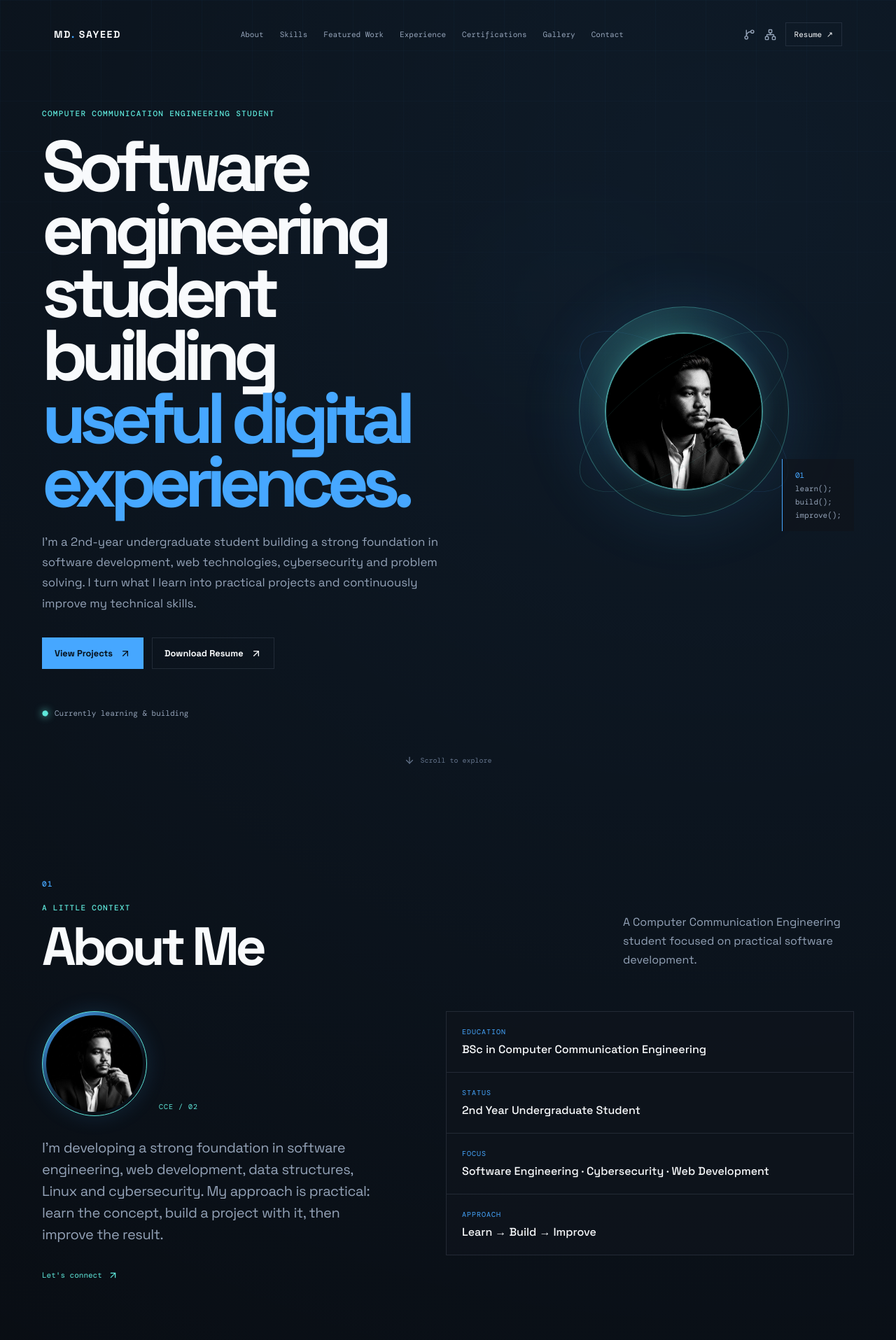
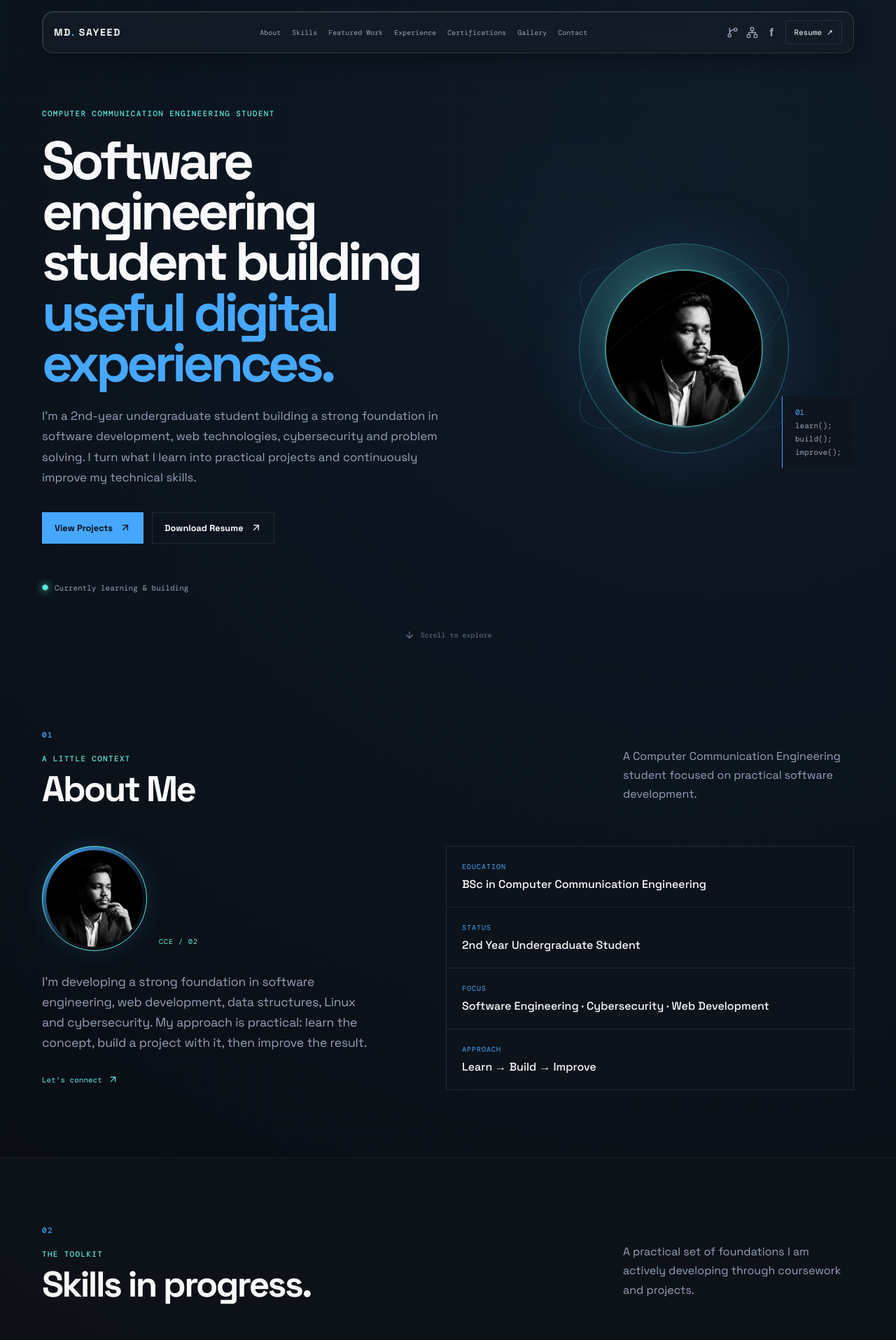
Before and after one commit to ms2150125-ui/portfolio-sayeed, a React (Vite) app: page / in a window 1280 px wide. Shown: the top 1915 px of the page at 70% size. Built offline with nearby package versions, Linux system fonts and the light colour scheme.

Commit message:
Apnar commit message ekhane din

```diff
--- a/src/components/Footer.jsx
+++ b/src/components/Footer.jsx
@@ -1,2 +1,2 @@
 import { GitBranch, Network, Mail } from 'lucide-react'
-export default function Footer() { return <footer className="footer"><div className="container footer__grid"><div><a className="wordmark" href="#top">MD<span>.</span> SAYEED</a><p>Computer Communication Engineering Student</p></div><div className="footer__focus">Software Engineering · Web Development · Cybersecurity</div><div className="footer__social"><a href="https://github.com/ms2150125-ui" aria-label="GitHub"><GitBranch size={17} /></a><a href="https://linkedin.com/in/md-sayeed-13b79b42b" aria-label="LinkedIn"><Network size={17} /></a><a href="mailto:ms2150125@gmail.com" aria-label="Email"><Mail size={17} /></a></div></div><div className="container footer__bottom"><span>© 2026 MD. Sayeed</span><span>Built while learning, one project at a time.</span></div></footer> }
+export default function Footer() { return <footer className="footer"><div className="container footer__grid"><div><a className="wordmark" href="#top">MD<span>.</span> SAYEED</a><p>Computer Communication Engineering Student</p></div><div className="footer__focus">Software Engineering · Web Development · Cybersecurity</div><div className="footer__social"><a href="https://github.com/ms2150125-ui" aria-label="GitHub"><GitBranch size={17} /></a><a href="https://linkedin.com/in/md-sayeed-13b79b42b" aria-label="LinkedIn"><Network size={17} /></a><a href="https://www.facebook.com/mdsayeed.dev" aria-label="Facebook" target="_blank" rel="noreferrer"><span className="facebook-mark">f</span></a><a href="mailto:ms2150125@gmail.com" aria-label="Email"><Mail size={17} /></a></div></div><div className="container footer__bottom"><span>© 2026 MD. Sayeed</span><span>Built while learning, one project at a time.</span></div></footer> }
--- a/src/components/Navbar.jsx
+++ b/src/components/Navbar.jsx
@@ -8,5 +8,5 @@ export default function Navbar() {
   const [open, setOpen] = useState(false)
   const [scrolled, setScrolled] = useState(false)
   useEffect(() => { const handleScroll = () => setScrolled(window.scrollY > 18); window.addEventListener('scroll', handleScroll); return () => window.removeEventListener('scroll', handleScroll) }, [])
-  return <motion.header className={`nav ${scrolled ? 'nav--scrolled' : ''}`} animate={{ y: 0 }} initial={{ y: -20 }} transition={{ duration: .45 }}><div className="container nav__inner"><a className="wordmark" href="#top">MD<span>.</span> SAYEED</a><nav className="nav__links" aria-label="Primary navigation">{links.map(([label, href]) => <a href={href} key={label}>{label}</a>)}</nav><div className="nav__actions"><a className="icon-link" href="https://github.com/ms2150125-ui" aria-label="GitHub"><GitBranch size={17} /></a><a className="icon-link" href="https://linkedin.com/in/md-sayeed-13b79b42b" aria-label="LinkedIn"><Network size={17} /></a><a className="nav__resume" href="/resume.pdf">Resume <span>↗</span></a><button className="menu-toggle" onClick={() => setOpen(!open)} aria-label={open ? 'Close menu' : 'Open menu'} aria-expanded={open}>{open ? <X size={20} /> : <Menu size={20} />}</button></div></div>{open && <motion.nav className="mobile-menu" initial={{ opacity: 0, y: -8 }} animate={{ opacity: 1, y: 0 }} aria-label="Mobile navigation">{links.map(([label, href]) => <a href={href} onClick={() => setOpen(false)} key={label}>{label}</a>)}</motion.nav>}</motion.header>
+  return <motion.header className={`nav ${scrolled ? 'nav--scrolled' : ''}`} animate={{ y: 0 }} initial={{ y: -20 }} transition={{ duration: .45 }}><div className="container nav__inner"><a className="wordmark" href="#top">MD<span>.</span> SAYEED</a><nav className="nav__links" aria-label="Primary navigation">{links.map(([label, href]) => <a href={href} key={label}>{label}</a>)}</nav><div className="nav__actions"><a className="icon-link" href="https://github.com/ms2150125-ui" aria-label="GitHub"><GitBranch size={17} /></a><a className="icon-link" href="https://linkedin.com/in/md-sayeed-13b79b42b" aria-label="LinkedIn"><Network size={17} /></a><a className="icon-link" href="https://www.facebook.com/mdsayeed.dev" aria-label="Facebook" target="_blank" rel="noreferrer"><span className="facebook-mark">f</span></a><a className="nav__resume" href="/resume.pdf">Resume <span>↗</span></a><button className="menu-toggle" onClick={() => setOpen(!open)} aria-label={open ? 'Close menu' : 'Open menu'} aria-expanded={open}>{open ? <X size={20} /> : <Menu size={20} />}</button></div></div>{open && <motion.nav className="mobile-menu" initial={{ opacity: 0, y: -8 }} animate={{ opacity: 1, y: 0 }} aria-label="Mobile navigation">{links.map(([label, href]) => <a href={href} onClick={() => setOpen(false)} key={label}>{label}</a>)}</motion.nav>}</motion.header>
 }
--- a/src/components/SocialLinks.jsx
+++ b/src/components/SocialLinks.jsx
@@ -1,2 +1,2 @@
 import { GitBranch, Network, Mail } from 'lucide-react'
-export default function SocialLinks() { return <div className="social-links"><a href="mailto:ms2150125@gmail.com"><Mail size={17} /> Email</a><a href="https://github.com/ms2150125-ui"><GitBranch size={17} /> GitHub</a><a href="https://linkedin.com/in/md-sayeed-13b79b42b"><Network size={17} /> LinkedIn</a></div> }
+export default function SocialLinks() { return <div className="social-links"><a href="mailto:ms2150125@gmail.com"><Mail size={17} /> Email</a><a href="https://github.com/ms2150125-ui"><GitBranch size={17} /> GitHub</a><a href="https://linkedin.com/in/md-sayeed-13b79b42b"><Network size={17} /> LinkedIn</a><a href="https://www.facebook.com/mdsayeed.dev" target="_blank" rel="noreferrer"><span className="facebook-mark">f</span> Facebook</a></div> }
--- a/src/index.css
+++ b/src/index.css
@@ -11,25 +11,26 @@ button { cursor: pointer; }
 button:focus-visible, a:focus-visible, input:focus-visible, textarea:focus-visible { outline: 2px solid var(--cyan); outline-offset: 4px; }
 .site-shell { overflow: hidden; background: radial-gradient(circle at 80% 3%, rgba(70,167,255,.1), transparent 27%), radial-gradient(circle at 4% 42%, rgba(94,231,218,.045), transparent 25%); }
 .container { width: min(1160px, calc(100% - 48px)); margin: 0 auto; }
-.section { padding: 130px 0; position: relative; }
+.section { padding: 96px 0; position: relative; }
 .section--surface { background: rgba(15,20,28,.6); border-block: 1px solid rgba(148,163,184,.07); }
 .eyebrow, .section-index { font: 500 11px var(--mono); letter-spacing: .12em; text-transform: uppercase; }
 .eyebrow { color: var(--cyan); }
 .section-index { display: block; margin-bottom: 20px; color: var(--blue); }
 .section-heading { display: flex; align-items: end; justify-content: space-between; gap: 40px; margin-bottom: 56px; }
-.section-heading h2, .journey-heading h2 { max-width: 580px; margin: 12px 0 0; font-size: clamp(2.5rem, 6vw, 5rem); line-height: .95; letter-spacing: -.07em; }
+.section-heading h2, .journey-heading h2 { max-width: 580px; margin: 12px 0 0; font-size: clamp(2.35rem, 4vw, 3.5rem); line-height: .98; letter-spacing: -.05em; }
 .section-heading p, .journey-heading > p { max-width: 330px; margin: 0 0 4px; color: var(--muted); line-height: 1.7; }
-.nav { position: fixed; z-index: 20; top: 0; width: 100%; padding: 18px 0; transition: padding .3s; }
+.nav { position: fixed; z-index: 20; top: 0; width: 100%; padding: 16px 0; transition: padding .3s; }
 .nav--scrolled { padding: 10px 0; }
-.nav__inner { display: flex; align-items: center; justify-content: space-between; gap: 28px; padding: 13px 16px; border: 1px solid transparent; transition: border-color .3s, background .3s, backdrop-filter .3s; }
-.nav--scrolled .nav__inner { border-color: var(--line); background: rgba(8,11,16,.74); -webkit-backdrop-filter: blur(18px); backdrop-filter: blur(18px); }
+.nav__inner { display: flex; align-items: center; justify-content: space-between; gap: 20px; padding: 12px 16px; border: 1px solid rgba(226,242,255,.16); border-radius: 16px; background: rgba(20,29,39,.76); -webkit-backdrop-filter: blur(20px) saturate(140%); backdrop-filter: blur(20px) saturate(140%); box-shadow: 8px 10px 24px rgba(0,0,0,.3), inset 1px 1px 0 rgba(255,255,255,.1), inset -1px -1px 0 rgba(4,9,14,.42); transition: border-color .3s, background .3s, box-shadow .3s; }
+.nav--scrolled .nav__inner { border-color: rgba(148,163,184,.24); background: rgba(17,25,35,.9); box-shadow: 5px 7px 18px rgba(0,0,0,.34), inset 1px 1px 0 rgba(255,255,255,.09), inset -1px -1px 0 rgba(4,9,14,.48); }
 .wordmark { font-size: .88rem; font-weight: 700; letter-spacing: .12em; white-space: nowrap; }
 .wordmark span { color: var(--blue); }
-.nav__links { display: flex; gap: 23px; color: var(--muted); font: 11px var(--mono); }
+.nav__links { display: flex; gap: 16px; color: var(--muted); font: 10px var(--mono); white-space: nowrap; }
 .nav__links a, .icon-link, .footer__social a { transition: color .2s, transform .2s; }
 .nav__links a:hover, .icon-link:hover, .footer__social a:hover { color: var(--cyan); }
-.nav__actions, .project-links, .footer__social { display: flex; align-items: center; gap: 13px; }
+.nav__actions, .project-links, .footer__social { display: flex; align-items: center; gap: 11px; }
 .icon-link { display: grid; place-items: center; color: var(--muted); }
+.facebook-mark { display: inline-grid; place-items: center; width: 17px; height: 17px; color: currentColor; font: 700 17px/1 Arial, sans-serif; }
 .nav__resume { padding: 9px 12px; border: 1px solid var(--line); color: var(--text); font: 11px var(--mono); transition: border-color .2s, color .2s; }
 .nav__resume:hover { border-color: var(--blue); color: var(--cyan); }
 .menu-toggle { display: none; border: 0; background: none; color: var(--text); }
@@ -38,7 +39,7 @@ button:focus-visible, a:focus-visible, input:focus-visible, textarea:focus-visib
 .hero-grid-bg { position: absolute; inset: 0; pointer-events: none; opacity: .3; background-image: linear-gradient(rgba(70,167,255,.1) 1px, transparent 1px), linear-gradient(90deg, rgba(70,167,255,.1) 1px, transparent 1px); background-size: 72px 72px; -webkit-mask-image: linear-gradient(to bottom, black, transparent 74%); mask-image: linear-gradient(to bottom, black, transparent 74%); }
 .hero-grid-bg::after { content: ''; position: absolute; inset: 0; background: radial-gradient(circle at 64% 42%, rgba(70,167,255,.15), transparent 24%); }
 .hero__inner { position: relative; display: grid; grid-template-columns: 1.1fr .9fr; align-items: center; gap: 80px; }
-.hero__content h1 { max-width: 760px; margin: 22px 0 26px; font-size: clamp(3.6rem, 8vw, 7.6rem); line-height: .88; letter-spacing: -.09em; }
+.hero__content h1 { max-width: 760px; margin: 22px 0 26px; font-size: clamp(3.25rem, 6vw, 5.25rem); line-height: .94; letter-spacing: -.065em; }
 .hero__content h1 span { color: var(--blue); }
 .hero__lead { max-width: 600px; margin: 0; color: var(--muted); font-size: 1.05rem; line-height: 1.75; }
 .hero__actions { display: flex; flex-wrap: wrap; gap: 12px; margin-top: 34px; }
@@ -58,7 +59,7 @@ button:focus-visible, a:focus-visible, input:focus-visible, textarea:focus-visib
 .hero__code span:first-child { color: var(--blue); }
 .scroll-cue { position: absolute; bottom: 32px; left: 50%; display: flex; align-items: center; gap: 8px; color: var(--dim); font: 10px var(--mono); transform: translateX(-50%); }
 .about-grid { display: grid; grid-template-columns: .9fr 1.1fr; gap: 100px; align-items: start; }
-.about-copy p { max-width: 480px; margin: 0 0 30px; color: var(--muted); font-size: 1.25rem; line-height: 1.55; letter-spacing: -.02em; }
+.about-copy p { max-width: 480px; margin: 0 0 26px; color: var(--muted); font-size: 1.1rem; line-height: 1.65; letter-spacing: -.01em; }
 .profile-wrap { display: flex; align-items: end; gap: 17px; margin-bottom: 30px; }
 .profile-ring { width: 150px; height: 150px; padding: 5px; border: 1px solid var(--cyan); border-radius: 50%; background: linear-gradient(145deg, var(--blue), transparent 65%); box-shadow: 0 0 30px rgba(70,167,255,.15); }
 .profile-ring img { width: 100%; height: 100%; display: block; border-radius: 50%; object-fit: cover; object-position: center; filter: saturate(.85); }
@@ -69,7 +70,7 @@ button:focus-visible, a:focus-visible, input:focus-visible, textarea:focus-visib
 .info-card > div:last-child { border-bottom: 0; }
 .info-card span { color: var(--blue); font: 10px var(--mono); letter-spacing: .1em; text-transform: uppercase; }
 .info-card strong { font-size: 1rem; font-weight: 500; }
-.skill-grid { display: grid; grid-template-columns: repeat(4, 1fr); gap: 14px; }
+.skill-grid { display: grid; grid-template-columns: repeat(3, minmax(0, 1fr)); gap: 14px; }
 .skill-card { min-height: 205px; padding: 23px; border: 1px solid var(--line); background: linear-gradient(145deg, rgba(19,27,37,.9), rgba(15,20,28,.54)); transition: border-color .25s, box-shadow .25s; }
 .skill-card:hover { border-color: rgba(70,167,255,.6); box-shadow: 0 15px 40px rgba(0,0,0,.2); }
 .skill-icon, .certificate-icon, .education-icon { width: 38px; height: 38px; display: grid; place-items: center; border: 1px solid rgba(70,167,255,.35); color: var(--blue); background: rgba(70,167,255,.08); }
@@ -86,7 +87,7 @@ button:focus-visible, a:focus-visible, input:focus-visible, textarea:focus-visib
 .project-card__body { position: relative; z-index: 1; }
 .project-card__meta { display: flex; justify-content: space-between; color: var(--cyan); font: 10px var(--mono); letter-spacing: .08em; text-transform: uppercase; }
 .project-card__meta span { color: var(--dim); }
-.project-card h3 { margin: 18px 0 12px; max-width: 480px; font-size: clamp(1.8rem, 3.5vw, 3rem); line-height: .95; letter-spacing: -.07em; }
+.project-card h3 { margin: 18px 0 12px; max-width: 480px; font-size: clamp(1.7rem, 2.8vw, 2.6rem); line-height: .98; letter-spacing: -.05em; }
 .project-card p { max-width: 480px; margin: 0; color: var(--muted); line-height: 1.65; }
 .project-card ul { display: flex; flex-wrap: wrap; gap: 8px 18px; margin: 18px 0 0; padding: 0; list-style: none; color: var(--muted); font-size: .78rem; }
 .project-card li::before { content: '↳'; margin-right: 6px; color: var(--blue); }
@@ -165,7 +166,7 @@ button:focus-visible, a:focus-visible, input:focus-visible, textarea:focus-visib
 .education-status { color: var(--cyan); font: 11px var(--mono); }
 .contact { background: #0a1018; border-top: 1px solid var(--line); }
 .contact-grid { display: grid; grid-template-columns: 1fr .8fr; gap: 100px; align-items: end; }
-.contact h2 { max-width: 600px; margin: 15px 0 20px; font-size: clamp(2.8rem, 6vw, 5.5rem); line-height: .92; letter-spacing: -.08em; }
+.contact h2 { max-width: 600px; margin: 15px 0 20px; font-size: clamp(2.5rem, 4.6vw, 4rem); line-height: .98; letter-spacing: -.06em; }
 .contact-grid > div > p { max-width: 390px; color: var(--muted); line-height: 1.7; }
 .social-links { display: flex; flex-wrap: wrap; gap: 18px; margin-top: 32px; }
 .social-links a { display: inline-flex; align-items: center; gap: 8px; color: var(--muted); font: 11px var(--mono); }
@@ -176,11 +177,12 @@ button:focus-visible, a:focus-visible, input:focus-visible, textarea:focus-visib
 .contact-form input:focus, .contact-form textarea:focus { border-color: var(--blue); }
 .contact-form input::placeholder, .contact-form textarea::placeholder { color: var(--dim); }
 .contact-form small { color: var(--dim); font: 10px var(--mono); line-height: 1.5; }
-.footer { padding: 55px 0 24px; border-top: 1px solid var(--line); color: var(--muted); }
+.footer { padding: 44px 0 24px; border-top: 1px solid var(--line); color: var(--muted); }
 .footer__grid { display: grid; grid-template-columns: 1fr 1fr auto; align-items: start; gap: 30px; }
 .footer p { margin: 13px 0 0; font-size: .8rem; }
 .footer__focus { font: 11px/1.7 var(--mono); }
 .footer__bottom { display: flex; justify-content: space-between; gap: 20px; margin-top: 55px; padding-top: 18px; border-top: 1px solid var(--line); font: 10px var(--mono); }
-@media (max-width: 860px) { .nav__links, .nav__actions .icon-link { display: none; } .menu-toggle { display: grid; place-items: center; } .mobile-menu { display: block; width: min(100% - 48px, 1160px); margin: 0 auto; padding: 12px; border: 1px solid var(--line); background: rgba(8,11,16,.94); -webkit-backdrop-filter: blur(18px); backdrop-filter: blur(18px); } .mobile-menu a { display: block; padding: 12px; color: var(--muted); font: 11px var(--mono); } .mobile-menu a:hover { color: var(--cyan); background: rgba(70,167,255,.08); } .hero__inner, .about-grid, .contact-grid { grid-template-columns: 1fr; gap: 55px; } .hero__aside { min-height: 320px; } .skill-grid { grid-template-columns: repeat(2, 1fr); } .contact-grid { gap: 45px; } }
+@media (max-width: 1020px) and (min-width: 861px) { .nav__inner { gap: 12px; padding-inline: 12px; } .nav__links { gap: 10px; font-size: 9px; } .nav__actions, .project-links, .footer__social { gap: 8px; } .nav__resume { padding: 8px 9px; font-size: 10px; } }
+@media (max-width: 860px) { .nav__links, .nav__actions .icon-link { display: none; } .menu-toggle { display: grid; place-items: center; } .mobile-menu { display: block; width: min(100% - 48px, 1160px); margin: 8px auto 0; padding: 12px; border: 1px solid rgba(226,242,255,.16); border-radius: 14px; background: rgba(20,29,39,.94); -webkit-backdrop-filter: blur(20px) saturate(140%); backdrop-filter: blur(20px) saturate(140%); box-shadow: 6px 8px 20px rgba(0,0,0,.32), inset 1px 1px 0 rgba(255,255,255,.08); } .mobile-menu a { display: block; padding: 12px; color: var(--muted); font: 11px var(--mono); } .mobile-menu a:hover { color: var(--cyan); background: rgba(70,167,255,.08); } .hero__inner, .about-grid, .contact-grid { grid-template-columns: 1fr; gap: 55px; } .hero__aside { min-height: 320px; } .skill-grid { grid-template-columns: repeat(2, 1fr); } .contact-grid { gap: 45px; } }
 @media (max-width: 600px) { .container { width: min(100% - 32px, 540px); } .section { padding: 88px 0; } .nav { padding: 12px 0; } .nav__inner { padding: 11px 12px; } .nav__resume { display: none; } .hero { min-height: 790px; padding-top: 125px; } .hero__content h1 { font-size: clamp(3.4rem, 16vw, 5.5rem); } .hero__lead { font-size: .95rem; } .hero__aside { min-height: 245px; } .orb { width: 215px; } .orb::before, .orb::after { width: 255px; } .hero__code { right: 0; bottom: 0; } .section-heading, .journey-heading { display: block; } .section-heading p, .journey-heading > p { margin-top: 20px; } .section-heading h2, .journey-heading h2 { font-size: clamp(2.6rem, 12vw, 4rem); } .skill-grid, .project-grid, .platform-grid, .certificate-grid { grid-template-columns: 1fr; } .photo-grid { grid-template-columns: 1fr 1fr; grid-template-rows: 190px 190px 190px; } .photo-card--1 { grid-row: span 2; } .photo-card--4 { grid-column: span 2; } .profile-ring { width: 120px; height: 120px; } .project-card { min-height: 420px; } .education-card { grid-template-columns: auto 1fr; } .education-status { grid-column: 2; } .footer__grid { grid-template-columns: 1fr; } .footer__bottom { flex-direction: column; margin-top: 35px; } }
 @media (prefers-reduced-motion: reduce) { *, *::before, *::after { animation-duration: .01ms !important; animation-iteration-count: 1 !important; scroll-behavior: auto !important; transition-duration: .01ms !important; } }
```
